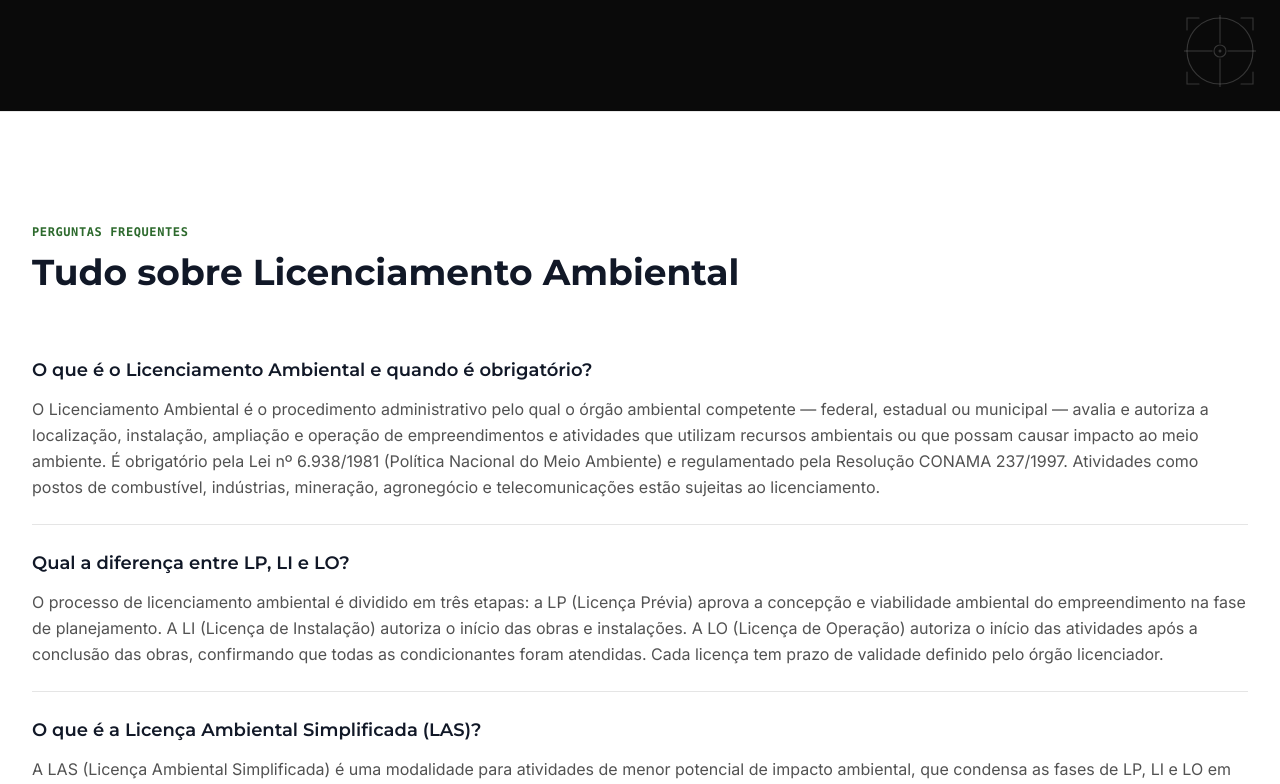
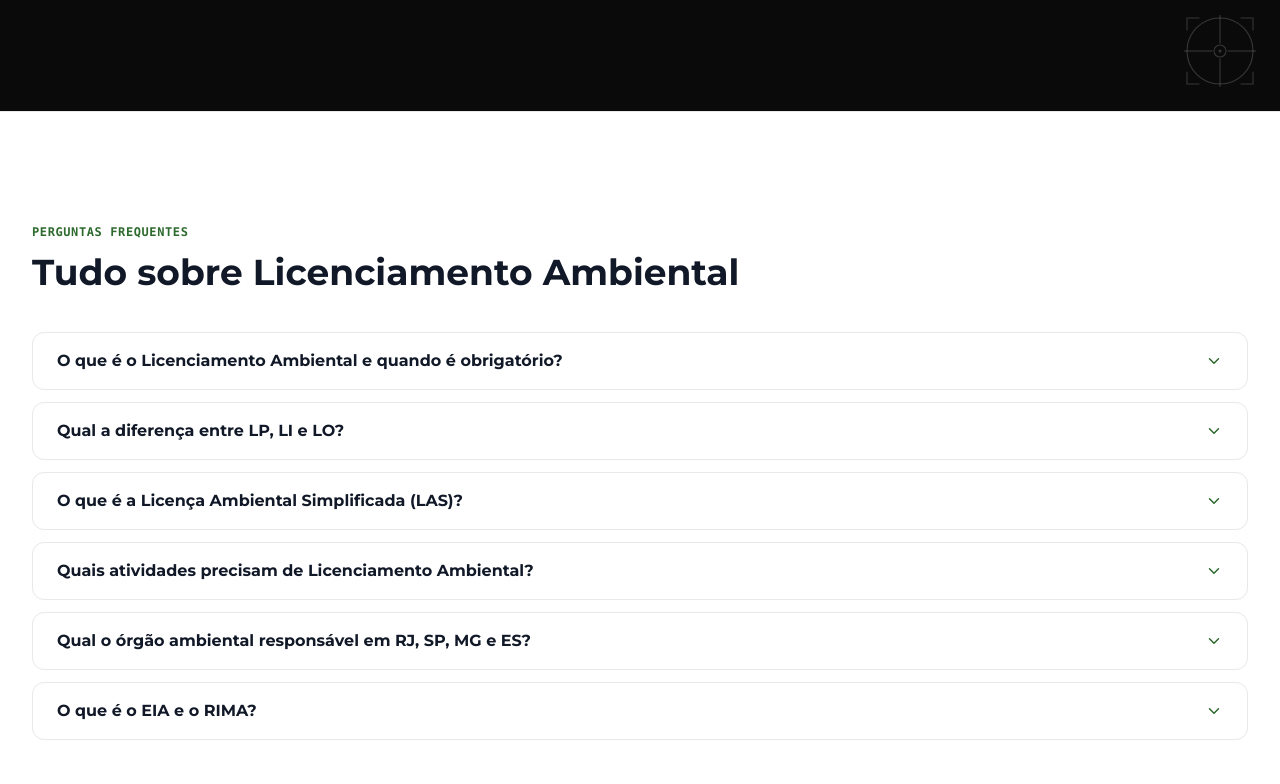
Before and after one commit to BarcelosMoises/Landing-Page-Central, a Next.js app: page /licenciamento-ambiental in a window 1280 px wide. Shown: the part 2001-2785 px from the top of the page. Built offline with nearby package versions, Linux system fonts and the light colour scheme.

Commit message:
feat(licenciamento-ambiental): accordion FAQ + item EIA/RIMA

```diff
--- a/app/licenciamento-ambiental/page.tsx
+++ b/app/licenciamento-ambiental/page.tsx
@@ -50,7 +50,7 @@ export const metadata: Metadata = {
   },
 };
 
-// ─── JSON-LD ──────────────────────────────────────────────────────────────────
+// ─── JSON-LD ────────────────────────────────────────────────────────────────
 
 const serviceJsonLd = {
   "@context": "https://schema.org",
@@ -129,10 +129,18 @@ const faqJsonLd = {
         text: "Cada estado possui seu próprio órgão ambiental licenciador: no Rio de Janeiro, o INEA (Instituto Estadual do Ambiente); em São Paulo, a CETESB (Companhia Ambiental do Estado de São Paulo); em Minas Gerais, a SUPRAM subordinada à SEMAD (Secretaria de Estado de Meio Ambiente e Desenvolvimento Sustentável); no Espírito Santo, o IEMA (Instituto Estadual de Meio Ambiente e Recursos Hídricos). A Central de Soluções possui equipe especializada nos processos e exigências de cada um desses órgãos.",
       },
     },
+    {
+      "@type": "Question",
+      name: "O que é o EIA e o RIMA?",
+      acceptedAnswer: {
+        "@type": "Answer",
+        text: "O EIA (Estudo de Impacto Ambiental) é o documento técnico que avalia os impactos ambientais de um empreendimento ou atividade de significativo potencial poluidor, sendo exigido como condição para a obtenção da Licença Prévia (LP) nesses casos. Ele analisa o meio físico, biótico e sócio-econômico, identifica os impactos e propõe medidas mitigadoras e compensatórias. O RIMA (Relatório de Impacto Ambiental) é o resumo do EIA elaborado em linguagem acessível ao público, sendo documento obrigatório quando há audiência pública no processo de licenciamento. Para empreendimentos de menor impacto, o EIA pode ser substituído por estudos simplificados, como o RAS (Relatório Ambiental Simplificado) ou o PCA (Plano de Controle Ambiental), conforme a legislação do estado.",
+      },
+    },
   ],
 };
 
-// ─── Dados locais ─────────────────────────────────────────────────────────────
+// ─── Dados locais ─────────────────────────────────────────────────────────────────
 
 const ambiental = servicos.find((s) => s.id === "licenciamento-ambiental")!;
 const clientesDestaque = clientes.filter((c) => c.destaque);
@@ -143,7 +151,7 @@ const whatsappUrl = getWhatsAppUrl(
   "Olá! Tenho interesse no serviço de Licenciamento Ambiental. Pode me passar mais informações?"
 );
 
-// ─── Componentes internos ─────────────────────────────────────────────────────
+// ─── Componentes internos ────────────────────────────────────────────────────────────────
 
 function BadgeEstado({ sigla, nome }: { sigla: string; nome: string }) {
   return (
@@ -224,7 +232,7 @@ function IconeWhatsApp() {
   );
 }
 
-// ─── Page ─────────────────────────────────────────────────────────────────────
+// ─── Page ────────────────────────────────────────────────────────────────────────────────
 
 export default function PageLicenciamentoAmbiental() {
   return (
@@ -243,12 +251,11 @@ export default function PageLicenciamentoAmbiental() {
 
       <main data-service="ambiental">
 
-        {/* ── HERO ─────────────────────────────────────────────────────────── */}
+        {/* ── HERO ──────────────────────────────────────────────────────── */}
         <section
           aria-labelledby="hero-titulo"
           className="relative bg-neutral-950 overflow-hidden"
         >
-          {/* Gradiente verde cinematográfico */}
           <div
             className="absolute inset-0 pointer-events-none"
             style={{
@@ -261,14 +268,10 @@ export default function PageLicenciamentoAmbiental() {
           <CrosshairDecor corner="bottom-left" size="sm" variant="light" />
 
           <div className="container-site relative z-10 pt-24 pb-20 md:pt-32 md:pb-28">
-            {/* Breadcrumb semântico */}
             <nav aria-label="Localização na página" className="mb-8">
               <ol className="flex items-center gap-2 text-xs text-neutral-500 font-mono">
                 <li>
-                  <Link
-                    href="/"
-                    className="hover:text-neutral-300 transition-colors"
-                  >
+                  <Link href="/" className="hover:text-neutral-300 transition-colors">
                     Início
                   </Link>
                 </li>
@@ -279,7 +282,6 @@ export default function PageLicenciamentoAmbiental() {
               </ol>
             </nav>
 
-            {/* Badge de categoria */}
             <div className="mb-5">
               <span
                 className="inline-flex items-center gap-2 px-3 py-1 rounded-full border text-xs font-semibold uppercase tracking-wider"
@@ -308,17 +310,12 @@ export default function PageLicenciamentoAmbiental() {
                   {ambiental.descricao}
                 </p>
 
-                {/* Badges de estado */}
-                <div
-                  className="flex flex-wrap gap-2 mb-10"
-                  aria-label="Estados atendidos"
-                >
+                <div className="flex flex-wrap gap-2 mb-10" aria-label="Estados atendidos">
                   {estadosAmbiental.map((e) => (
                     <BadgeEstado key={e.sigla} sigla={e.sigla} nome={e.nome} />
                   ))}
                 </div>
 
-                {/* CTAs */}
                 <div className="flex flex-col sm:flex-row gap-3">
                   <a
                     href={whatsappUrl}
@@ -338,7 +335,6 @@ export default function PageLicenciamentoAmbiental() {
                 </div>
               </div>
 
-              {/* Card lateral — órgãos ambientais por estado */}
               <aside
                 aria-label="Órgãos ambientais licenciadores"
                 className="hidden lg:flex flex-col gap-3 min-w-[252px]"
@@ -362,7 +358,7 @@ export default function PageLicenciamentoAmbiental() {
           </div>
         </section>
 
-        {/* ── TRUST BAR ─────────────────────────────────────────────────────── */}
+        {/* ── TRUST BAR ───────────────────────────────────────────────────── */}
         <section
           aria-label="Clientes atendidos"
           className="bg-neutral-900 border-y border-white/8 py-6"
@@ -387,7 +383,7 @@ export default function PageLicenciamentoAmbiental() {
           </div>
         </section>
 
-        {/* ── ESCOPO DO SERVIÇO ──────────────────────────────────────────────── */}
+        {/* ── ESCOPO DO SERVIÇO ────────────────────────────────────────────── */}
         <section
           aria-labelledby="escopo-titulo"
           className="bg-white py-20 md:py-28"
@@ -428,7 +424,6 @@ export default function PageLicenciamentoAmbiental() {
               </div>
 
               <div>
-                {/* Setores prioritários */}
                 <p className="text-xs font-semibold text-neutral-400 uppercase tracking-wider mb-3 font-mono">
                   Setores prioritários
                 </p>
@@ -447,7 +442,6 @@ export default function PageLicenciamentoAmbiental() {
                   ))}
                 </ul>
 
-                {/* Base normativa */}
                 {ambiental.normaBase && (
                   <div className="p-5 rounded-xl bg-neutral-900 border border-white/10">
                     <p className="text-xs font-semibold text-neutral-400 uppercase tracking-wider mb-3 font-mono">
@@ -470,7 +464,7 @@ export default function PageLicenciamentoAmbiental() {
           </div>
         </section>
 
-        {/* ── EQUIPE TÉCNICA (E-E-A-T) ──────────────────────────────────────── */}
+        {/* ── EQUIPE TÉCNICA (E-E-A-T) ──────────────────────────────────────────── */}
         <section
           aria-labelledby="equipe-titulo"
           className="relative bg-neutral-950 py-20 md:py-28 border-t border-white/8"
@@ -522,7 +516,7 @@ export default function PageLicenciamentoAmbiental() {
           </div>
         </section>
 
-        {/* ── FAQ ───────────────────────────────────────────────────────────── */}
+        {/* ── FAQ ─────────────────────────────────────────────────────────── */}
         <section
           aria-labelledby="faq-titulo"
           className="bg-white py-20 md:py-28 border-t border-neutral-100"
@@ -540,22 +534,34 @@ export default function PageLicenciamentoAmbiental() {
             >
               Tudo sobre Licenciamento Ambiental
             </h2>
-            <dl className="flex flex-col divide-y divide-neutral-200">
+            <div className="flex flex-col gap-3">
               {faqJsonLd.mainEntity.map((faq, i) => (
-                <div key={i} className="py-6">
-                  <dt className="font-heading font-semibold text-neutral-900 text-base md:text-lg mb-3">
-                    {faq.name}
-                  </dt>
-                  <dd className="text-neutral-600 text-base leading-relaxed">
+                <details key={i} className="group border border-neutral-100 rounded-xl bg-white overflow-hidden">
+                  <summary
+                    className="flex items-center justify-between gap-4 px-6 py-4 cursor-pointer list-none font-heading text-base font-bold text-neutral-900 hover:bg-neutral-50 transition-colors duration-150 focus-visible:outline-none focus-visible:ring-2 focus-visible:ring-[#2d6a2d] focus-visible:ring-inset"
+                    aria-label={faq.name}
+                  >
+                    <span>{faq.name}</span>
+                    <span
+                      aria-hidden="true"
+                      className="flex-shrink-0 transition-transform duration-200 group-open:rotate-180"
+                      style={{ color: "#2d6a2d" }}
+                    >
+                      <svg xmlns="http://www.w3.org/2000/svg" width="18" height="18" viewBox="0 0 24 24" fill="none" stroke="currentColor" strokeWidth="2" strokeLinecap="round" strokeLinejoin="round">
+                        <polyline points="6 9 12 15 18 9" />
+                      </svg>
+                    </span>
+                  </summary>
+                  <p className="px-6 pb-5 pt-1 text-neutral-600 text-base leading-relaxed">
                     {faq.acceptedAnswer.text}
-                  </dd>
-                </div>
+                  </p>
+                </details>
               ))}
-            </dl>
+            </div>
           </div>
         </section>
 
-        {/* ── CTA FINAL ─────────────────────────────────────────────────────── */}
+        {/* ── CTA FINAL ──────────────────────────────────────────────────────── */}
         <section
           aria-labelledby="cta-titulo"
           className="relative bg-neutral-950 py-20 md:py-28 border-t border-white/8"
```
